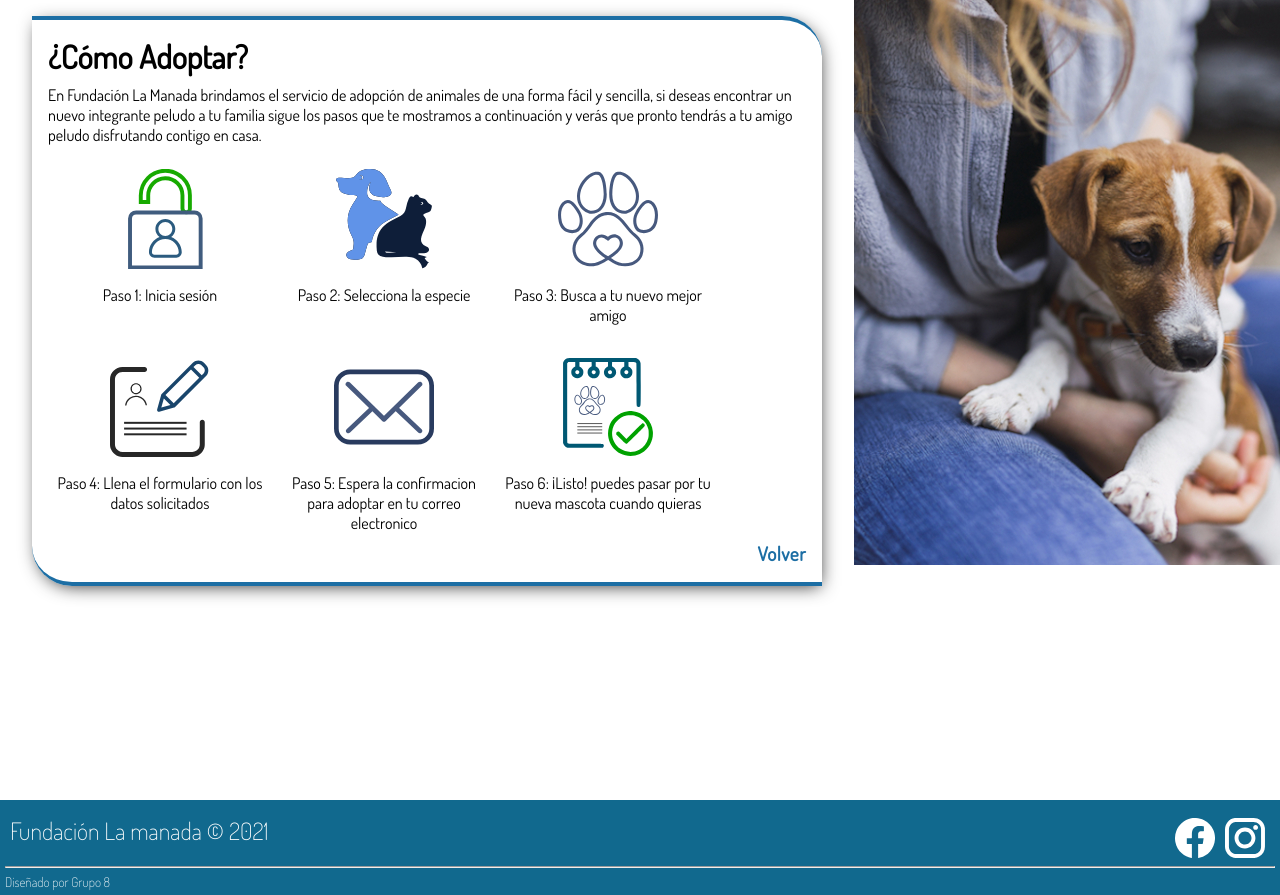
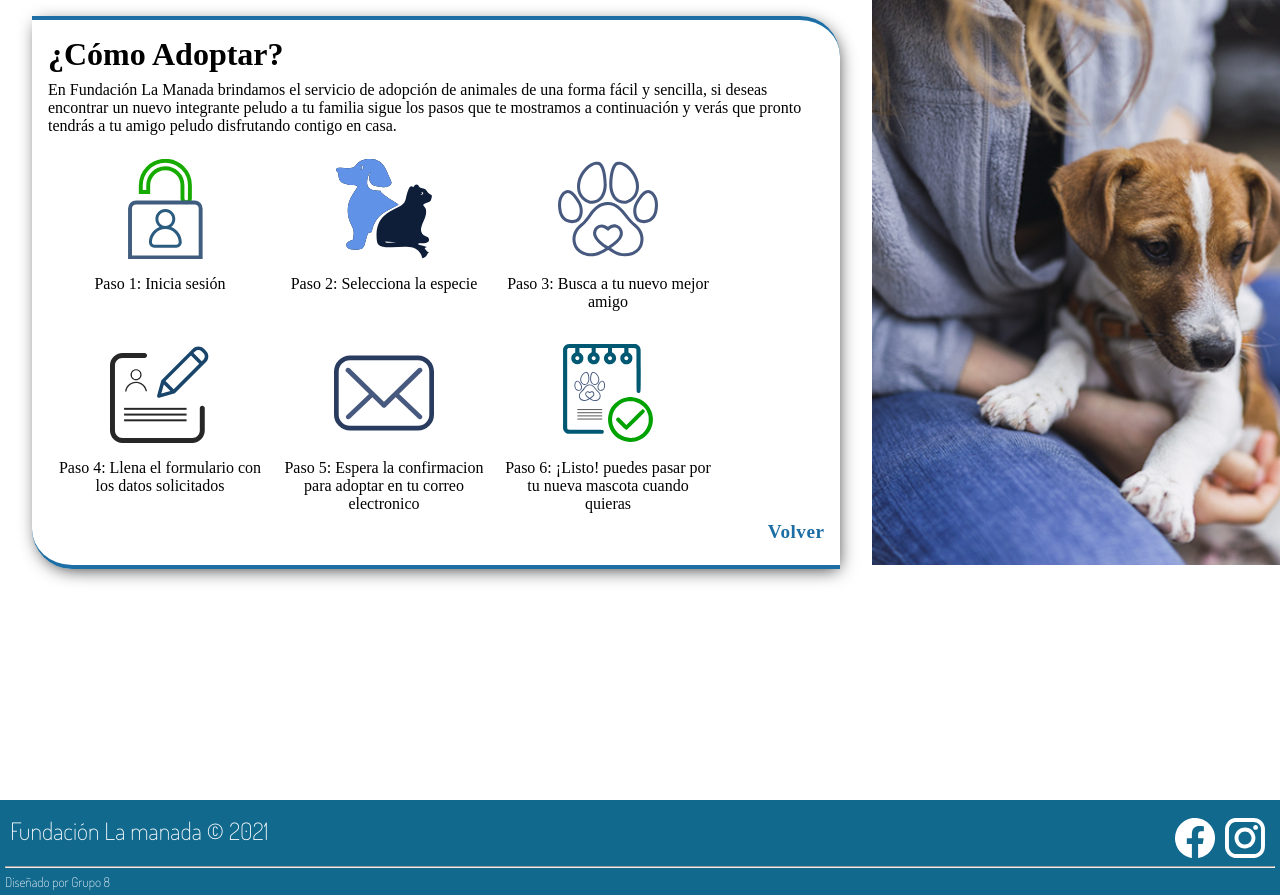
Before and after one commit to Javithor360/manada, a PHP site: page /guides/how_to_adopt.html in a window 1280 px wide. Shown: the part 60-955 px from the top of the page. Run offline with PHP 8.4, Linux system fonts and the light colour scheme; some web fonts are replaced.

Commit message:
how2adopt, adopt - Cambio de fuente

```diff
--- a/css/how_to_adopt_style.css
+++ b/css/how_to_adopt_style.css
@@ -10,6 +10,14 @@
 	font-weight: normal;
 	font-size: normal;
 }
+
+@font-face{
+	font-family: Roboto-light;
+	src: url(../src/fonts/Roboto-Light.ttf);
+	font-weight: normal;
+	font-size: normal;
+}
+
 html{
 	background-color: #fff;
 }
@@ -20,7 +28,7 @@ html{
 }
 main{
     min-height: 100vh;
-    font-family: Dosis;
+    font-family: Roboto-light;
 }
 /*====Navbar====*/
 header{
@@ -93,6 +101,7 @@ header nav .user a .login:hover{
 }
 .text_container h1{
 	margin-bottom: 8px;
+	font-family: Roboto-light;
 }
 .img_container{
     overflow: hidden;
@@ -115,6 +124,7 @@ figure{
 figure figcaption{
 	margin-top: 1rem;
     text-align: center;
+	font-family: Roboto-light;
 }
 figure img{
     margin: 0 auto;
```
Also changed, not shown: css/adoption_style.css (+11 -1 lines), css/catcare.css (+10 -2 lines), css/dogcare.css (+9 -2 lines).
